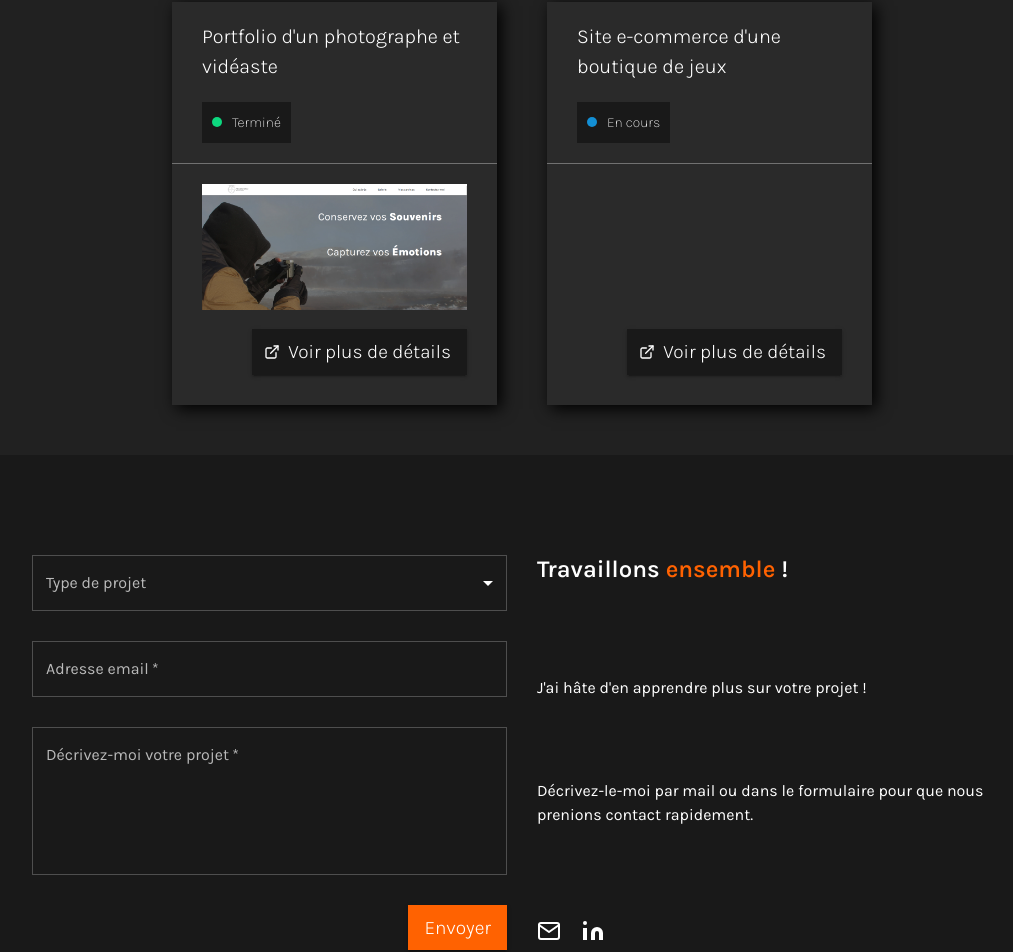
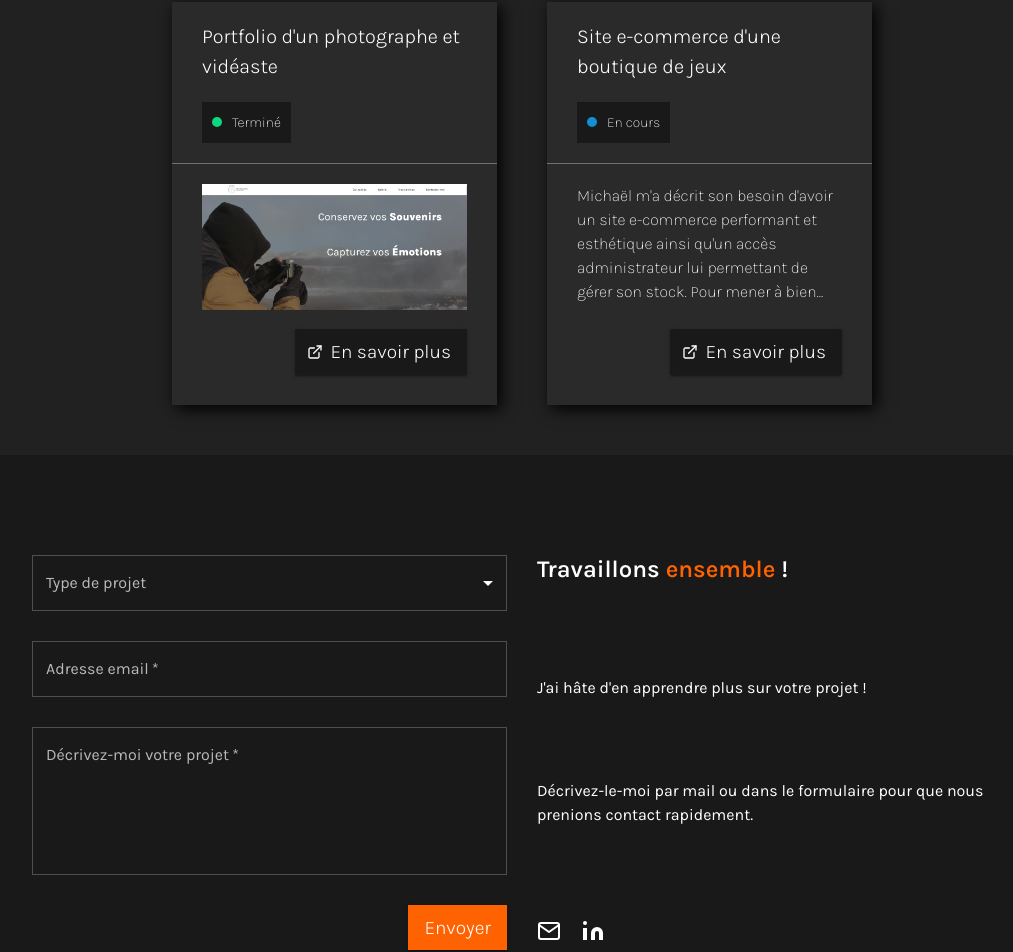
Before and after one commit to maxence-bbcn/portfolio, a React (Vite) app: page / in a window 1280 px wide. Shown: the part 3478-4430 px from the top of the page, without its empty margins (118-1131 px from the left). Built offline with nearby package versions, Linux system fonts and the light colour scheme.

Commit message:
minor changes

```diff
--- a/src/ui/components/projects/projects.jsx
+++ b/src/ui/components/projects/projects.jsx
@@ -45,7 +45,7 @@ const Projects = () => {
                         }
                         color="secondary"
                     >
-                        Voir plus de détails
+                        En savoir plus
                     </Button>
                 </div>
             </div>
--- a/src/ui/components/projects/useProjects.jsx
+++ b/src/ui/components/projects/useProjects.jsx
@@ -21,7 +21,7 @@ const useProjects = () => {
             clientName: "Univers Kids",
             clientDesc:
                 "Univers Kids est une boutique de jeux de société et jeux de rôles troyenne. Michaël, son fondateur, est un passionné de jeux depuis plusieurs années. Il organise de nombreux événements sur Troyes autour du jeux de rôles.",
-            desc: "",
+            desc: "Michaël m'a décrit son besoin d'avoir un site e-commerce performant et esthétique ainsi qu'un accès administrateur lui permettant de gérer son stock. Pour mener à bien cette mission, j'ai designé un site client et un site admnistrateur. En plus de ces deux sites, j'ai développé une API en Node JS permettant de gérer son stock facilement et rapidement.",
             images: [],
             externalLink: "project url",
         },
```
